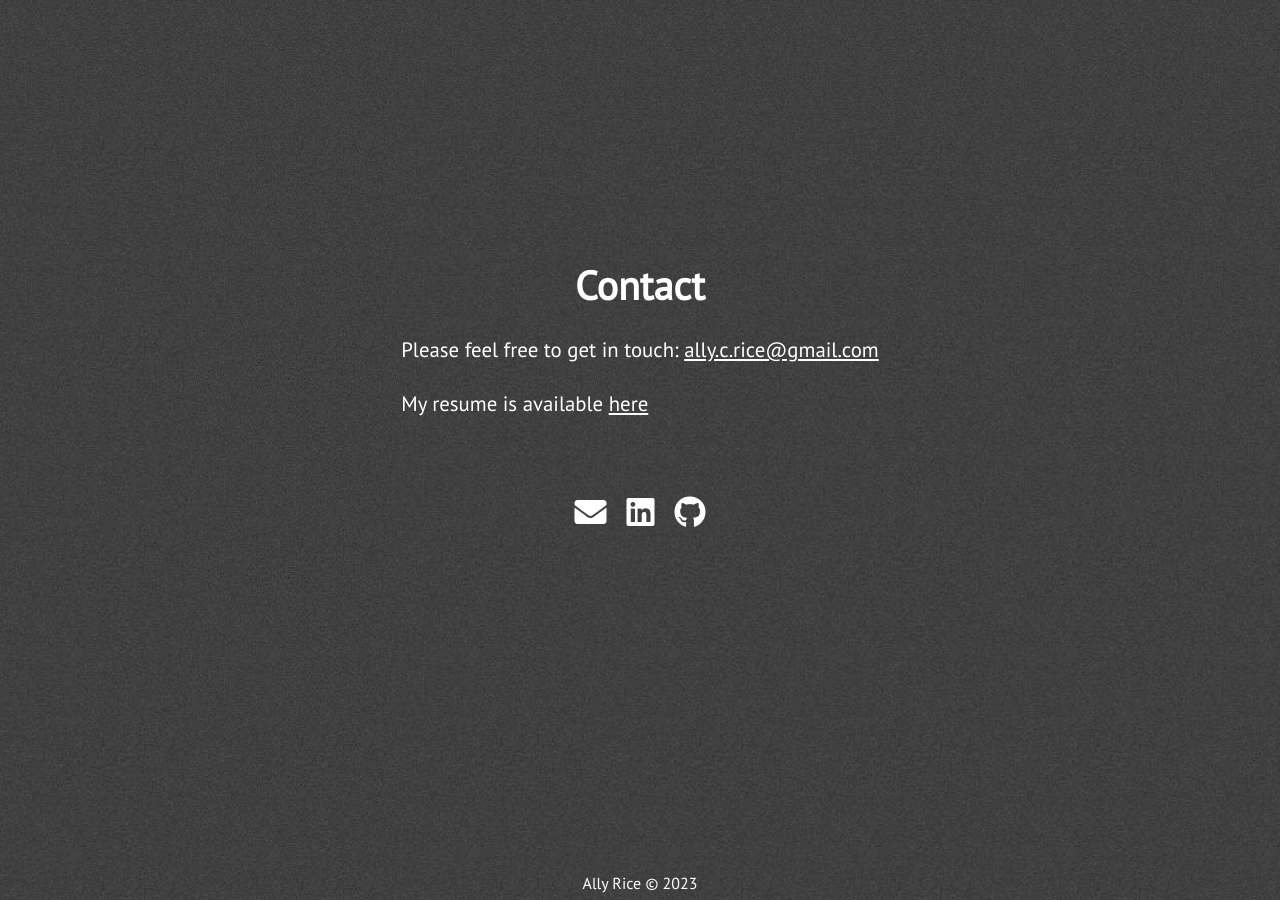
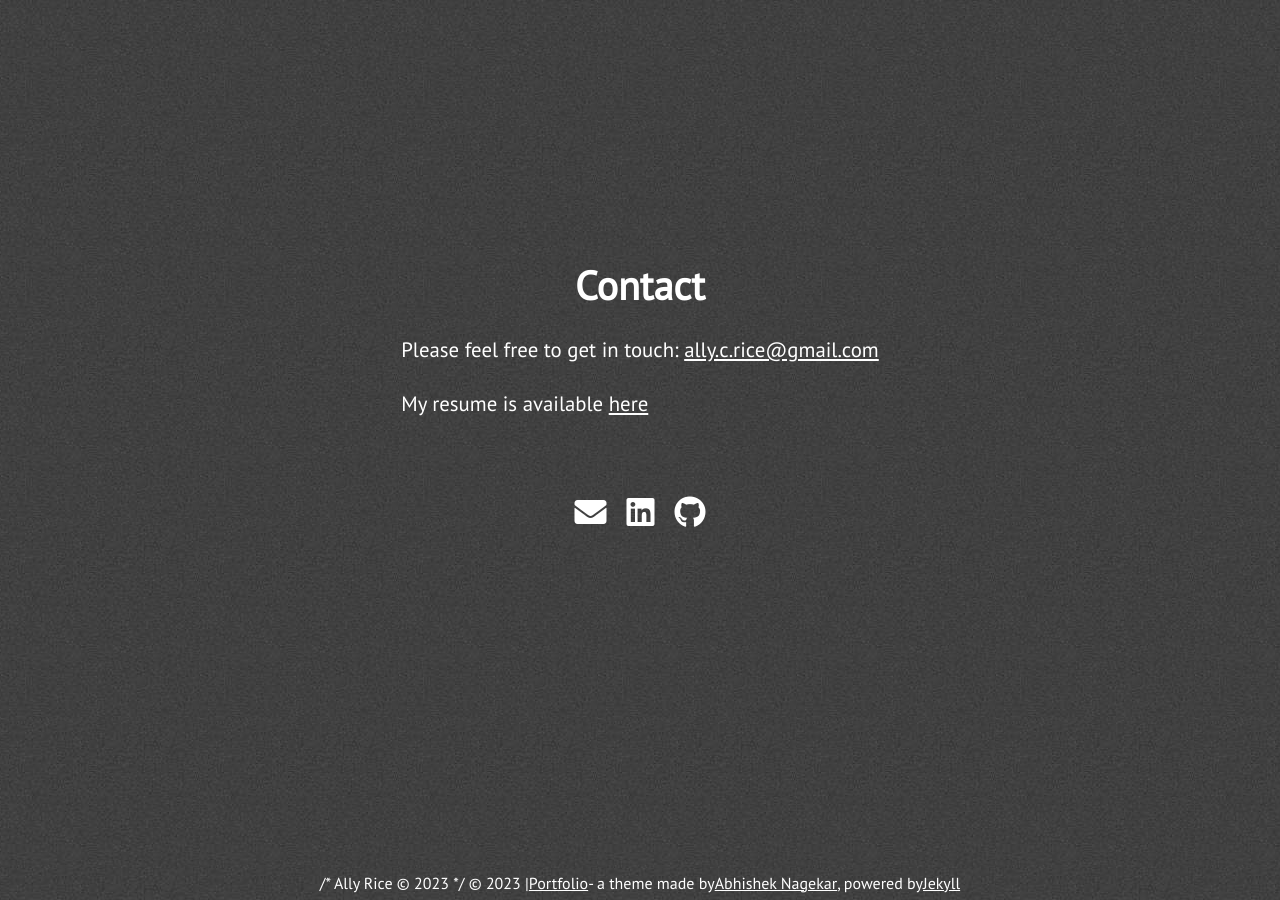
Before and after one commit to alrice12/alrice12.github.io, a Jekyll site: the page built from index.html, in a window 1280 px wide and 900 px high, scrolled down 4081 px. Built offline with Jekyll 4.4.1, drawn with Linux system fonts in a browser that asks for light colours; nearby versions of some CDN libraries.

Commit message:
copyright

```diff
--- a/_includes/footer.html
+++ b/_includes/footer.html
@@ -1,3 +1,4 @@
 <footer class="footer footer-text">
-    {{ site.title }} &copy; {{ site.time | date: '%Y' }}
+    /* {{ site.title }} &copy; {{ site.time | date: '%Y' }} */
+    &copy; {{ site.time | date: '%Y' }} | <a href="https://github.com/abhn/portfolio" target="_blank" rel="noopener noreferrer">Portfolio</a> - a theme made by <a href="" target="_blank" rel="noopener noreferrer">Abhishek Nagekar</a>, powered by <a href="https://jekyllrb.com/" target="_blank">Jekyll</a>
 </footer>
```
